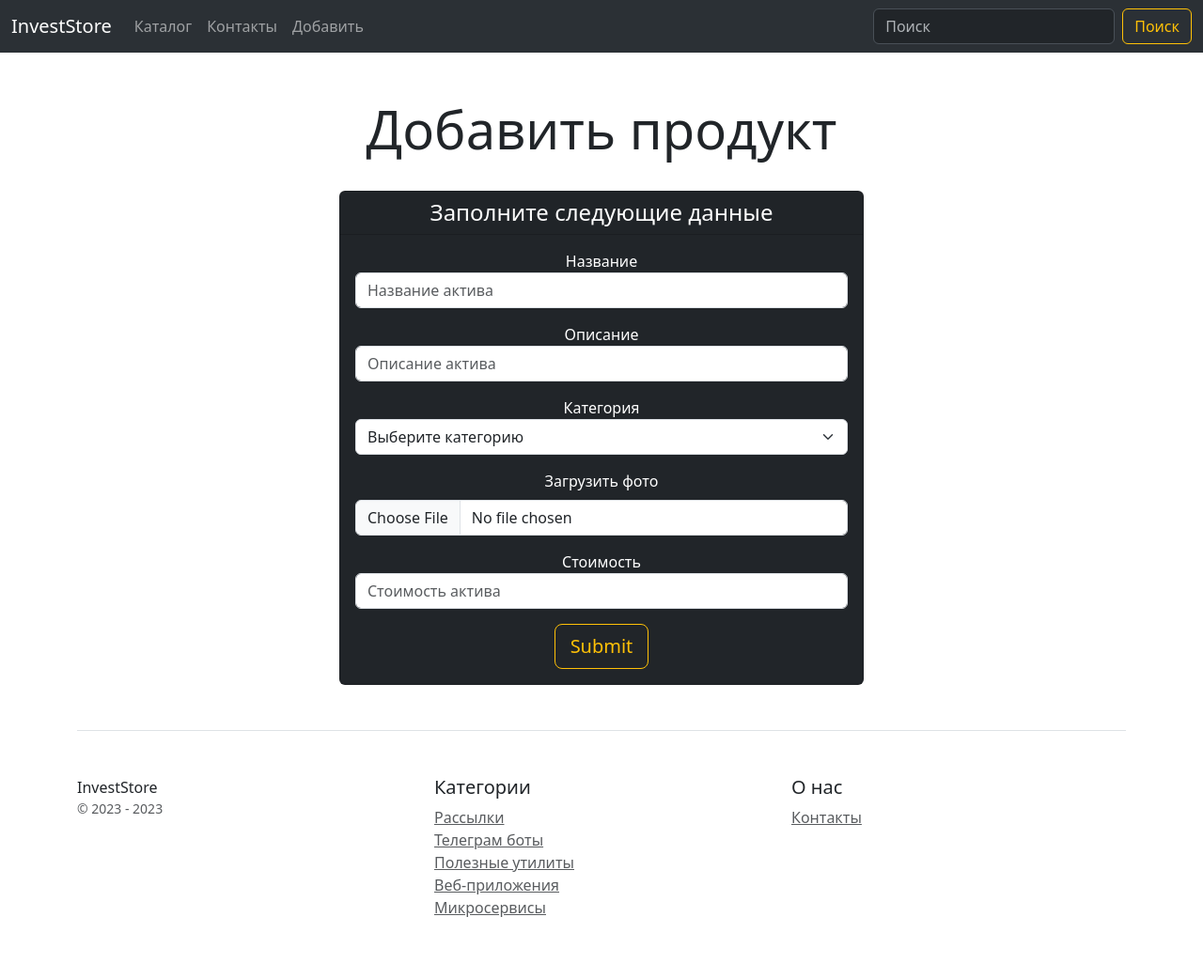
After one commit to ViktorDavydov/Invest_Store, a Django app: page /add_product/ in a window 1280 px wide. The commit adds this page. Shown: the whole page at 94% size. Run offline with Django 4.2, Linux system fonts and the light colour scheme; some libraries are stand-ins or nearby versions.

Commit message:
upload products func creating commit

```diff
--- a/catalog/management/commands/fill_product.py
+++ b/catalog/management/commands/fill_product.py
@@ -127,9 +127,9 @@ class Command(BaseCommand):
                 "final_change_date": "2023-11-21"
             }
         ]
-        category_for_create = []
+        products_for_create = []
         for product_item in products_list:
-            category_for_create.append(Product(**product_item))
+            products_for_create.append(Product(**product_item))
 
         Product.objects.all().delete()
-        Product.objects.bulk_create(category_for_create)
+        Product.objects.bulk_create(products_for_create)
--- /dev/null
+++ b/catalog/templates/catalog/add_product.html
@@ -0,0 +1,52 @@
+{% extends 'catalog/base.html' %}
+{% block content %}
+<div class="pricing-header px-3 py-3 pt-md-5 pb-md-4 mx-auto text-center">
+    <h1 class="display-4">Добавить продукт</h1>
+</div>
+<div class="container" align="center">
+    <div class="col-3 col-md-6 col-sm-12">
+        <div class="card mb-4 box-shadow text-bg-dark">
+            <div class="card-header">
+                <h4 class="my-0 font-weight-normal">Заполните следующие данные</h4>
+            </div>
+            <div class="card-body">
+                <form method="post" action="" class="form-floating">
+                    {% csrf_token %}
+                    <div class="mb-3">
+                        <label for="name">Название</label>
+                        <input type="text" name="name" class="form-control" id="name"
+                               placeholder="Название актива" required>
+                    </div>
+                    <div class="mb-3">
+                        <label for="description">Описание</label>
+                        <input type="text" name="description" class="form-control" id="description"
+                               placeholder="Описание актива" required>
+                    </div>
+                    <div class="mb-3">
+                        <label for="category">Категория</label>
+                        <select class="form-select" aria-label="Default select example"
+                                name="category" id="category" required>
+                            <option selected>Выберите категорию</option>
+                            <option value="Акции">Акции</option>
+                            <option value="ПИФы">ПИФы</option>
+                            <option value="Облигации">Облигации</option>
+                            <option value="БПИФ/ETF">БПИФ/ETF</option>
+                        </select>
+                    </div>
+                    <div class="mb-3">
+                        <label for="preview" class="form-label">Загрузить фото</label>
+                        <input class="form-control" type="file" id="preview" name="preview">
+                    </div>
+                    <div class="mb-3">
+                        <label for="description">Стоимость</label>
+                        <input type="number" name="price" class="form-control" id="price"
+                               placeholder="Стоимость актива" required>
+                    </div>
+                    <input type="submit"
+                           class="btn btn-lg btn-block btn-outline-warning"></input>
+                </form>
+            </div>
+        </div>
+    </div>
+</div>
+{% endblock %}
--- a/catalog/templates/catalog/includes/inc_nav_bar.html
+++ b/catalog/templates/catalog/includes/inc_nav_bar.html
@@ -15,6 +15,9 @@
                 <li class="nav-item">
                     <a class="nav-link" href="{% url 'catalog:contacts' %}">Контакты</a>
                 </li>
+                <li class="nav-item">
+                    <a class="nav-link" href="{% url 'catalog:add_product' %}">Добавить</a>
+                </li>
             </ul>
             <form class="d-flex" role="search">
                 <input class="form-control me-2" type="search" placeholder="Поиск"
--- a/catalog/urls.py
+++ b/catalog/urls.py
@@ -1,7 +1,7 @@
 from django.urls import path
 
 from catalog.apps import CatalogConfig
-from catalog.views import index, contacts, product
+from catalog.views import index, contacts, product, add_product
 
 app_name = CatalogConfig.name
 
@@ -9,4 +9,6 @@ urlpatterns = [
     path('', index, name='home'),
     path('contacts/', contacts, name='contacts'),
     path('product/<int:pk>', product, name='product'),
+    path('add_product/', add_product, name='add_product'),
+
 ]
--- a/catalog/views.py
+++ b/catalog/views.py
@@ -1,6 +1,6 @@
 from django.shortcuts import render
 import json
-from catalog.models import Product, Contacts
+from catalog.models import Product, Contacts, Category
 from django.core.paginator import Paginator, PageNotAnInteger, EmptyPage
 
 
@@ -48,3 +48,26 @@ def product(request, pk):
         'chosen_product': chosen_product,
     }
     return render(request, 'catalog/product.html', context)
+
+
+def add_product(request):
+    category_list = Category.objects.all()
+    context = {
+        'category_list': category_list
+    }
+    if request.method == "POST":
+
+        product_information = {
+            "id": 14,
+            "product_name": request.POST.get('name'),
+            "product_description": request.POST.get('description'),
+            "category": request.POST.get('category'),
+            "preview": request.POST.get('preview'),
+            "price": request.POST.get('price'),
+            "create_date": "2000-01-01",
+            "final_change_date": "2023-11-25"
+        }
+        # products_for_create = [Product(**product_information)]
+        # Product.objects.bulk_create(products_for_create)
+        print(product_information)
+    return render(request, 'catalog/add_product.html', context)
```
